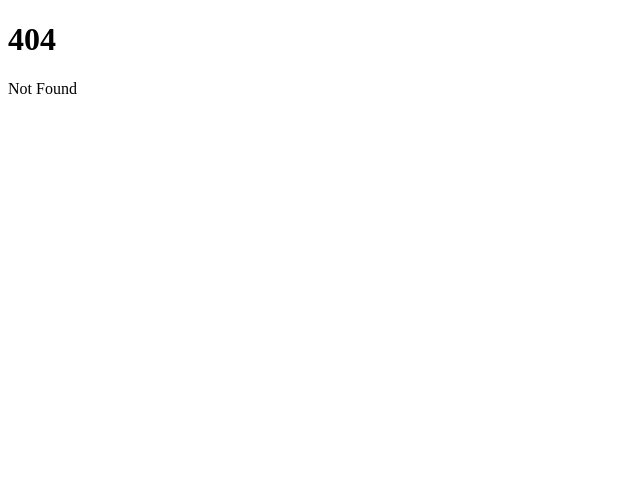
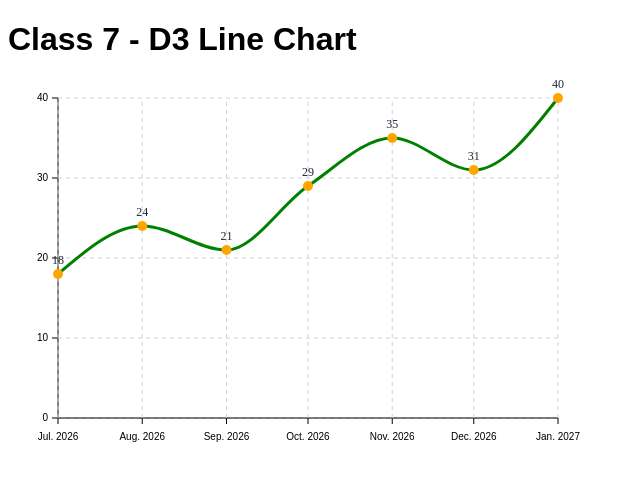
Before and after one commit to haoshuai999/dvs-mentorship, a SvelteKit app in the folder 2026/svelte-2026/: page /class7 in a window 1280 px wide. Before the commit this address had no page. Shown: the top 480 px of the page, without its empty margins (0-640 px from the left). Built offline with nearby package versions, Linux system fonts and the light colour scheme.

Commit message:
Add the class 7 line chart

```diff
--- a/2026/svelte-2026/src/routes/+page.svelte
+++ b/2026/svelte-2026/src/routes/+page.svelte
@@ -5,4 +5,5 @@
     <li><a href="/class5">Class 5 (Advanced Svelte)</a></li>
     <li><a href="/class6">Class 6 (D3 + Svelte)</a></li>
     <li><a href="/d3alter">Alternate way of using D3 + Svelte</a></li>
+    <li><a href="/class7">Class 7 (Svelte Line Chart)</a></li>
 </ul>
--- /dev/null
+++ b/2026/svelte-2026/src/routes/class7/+page.svelte
@@ -0,0 +1,139 @@
+<script>
+	import * as d3 from "d3";
+
+	let data = [
+		{ date: new Date("2026-07-01"), sales: 18 },
+		{ date: new Date("2026-08-01"), sales: 24 },
+		{ date: new Date("2026-09-01"), sales: 21 },
+		{ date: new Date("2026-10-01"), sales: 29 },
+		{ date: new Date("2026-11-01"), sales: 35 },
+		{ date: new Date("2026-12-01"), sales: 31 },
+		{ date: new Date("2027-01-01"), sales: 40 },
+	];
+
+	const margin = { top: 30, right: 50, bottom: 50, left: 50 };
+	const width = 600 - margin.left - margin.right;
+	const height = 400 - margin.top - margin.bottom;
+
+	const xScale = $derived(
+		d3.scaleTime()
+			.domain(d3.extent(data, (d) => d.date))
+			.range([0, width])
+            .nice()
+	);
+
+	const yScale = $derived(
+		d3.scaleLinear()
+			.domain([0, d3.max(data, (d) => d.sales)])
+			.nice()
+			.range([height, 0])
+	);
+
+	const linePath = $derived(
+		d3.line()
+			.x((d) => xScale(d.date))
+			.y((d) => yScale(d.sales))
+			.curve(d3.curveMonotoneX)(data)
+	);
+
+	const xTicks = $derived(xScale.ticks(5));
+	const yTicks = $derived(yScale.ticks(5));
+	const formatDate = d3.timeFormat("%b. %Y");
+</script>
+
+<h1>Class 7 - D3 Line Chart</h1>
+
+<svg
+	width={width + margin.left + margin.right}
+	height={height + margin.top + margin.bottom}
+>
+	<g transform="translate({margin.left},{margin.top})">
+
+        <!-- Y axis and optional gridlines -->
+		<g>
+			<line y2={height} stroke="black" />
+			{#each yTicks as tick}
+                <!-- Grid lines -->
+                <line
+                    x1="0"
+                    x2={width}
+                    y1={yScale(tick)}
+                    y2={yScale(tick)}
+                    stroke="lightgray"
+                    stroke-dasharray="4 4"
+                />
+				<line x1="-6" y1={yScale(tick)} y2={yScale(tick)} stroke="black" />
+				<text
+					x="-10"
+					y={yScale(tick)}
+					dy="0.32em"
+					text-anchor="end"
+					font-family="sans-serif"
+					font-size="10px"
+					fill="black"
+				>
+					{tick}
+				</text>
+			{/each}
+		</g>
+
+        <!-- X axis and optional gridlines -->
+		<g transform="translate(0,{height})">
+			<line x2={width} stroke="black" />
+			{#each xTicks as tick}
+            	<line
+					x1={xScale(tick)}
+					x2={xScale(tick)}
+					y1="0"
+                    y2={-height}
+					stroke="lightgray"
+                    stroke-dasharray="4 4"
+				/>
+				<line
+					x1={xScale(tick)}
+					x2={xScale(tick)}
+					y2="6"
+					stroke="black"
+				/>
+				<text
+					x={xScale(tick)}
+					y="22"
+					text-anchor="middle"
+					font-family="sans-serif"
+					font-size="10px"
+					fill="black"
+				>
+					{formatDate(tick)}
+				</text>
+			{/each}
+		</g>
+
+		<!-- Line path -->
+		<path d={linePath} fill="none" stroke="green" stroke-width="3" />
+
+		<!-- Data points -->
+		{#each data as d}
+			<circle cx={xScale(d.date)} cy={yScale(d.sales)} r="5" fill="orange" />
+		{/each}
+
+		<!-- Point labels -->
+		{#each data as d}
+			<text
+				x={xScale(d.date)}
+				y={yScale(d.sales) - 10}
+				text-anchor="middle"
+				font-size="12px"
+				fill="#1f2937"
+			>
+				{d.sales}
+			</text>
+		{/each}
+	</g>
+</svg>
+
+<style>
+	h1 {
+		font-family: sans-serif;
+		margin-bottom: 10px;
+	}
+</style>
```
